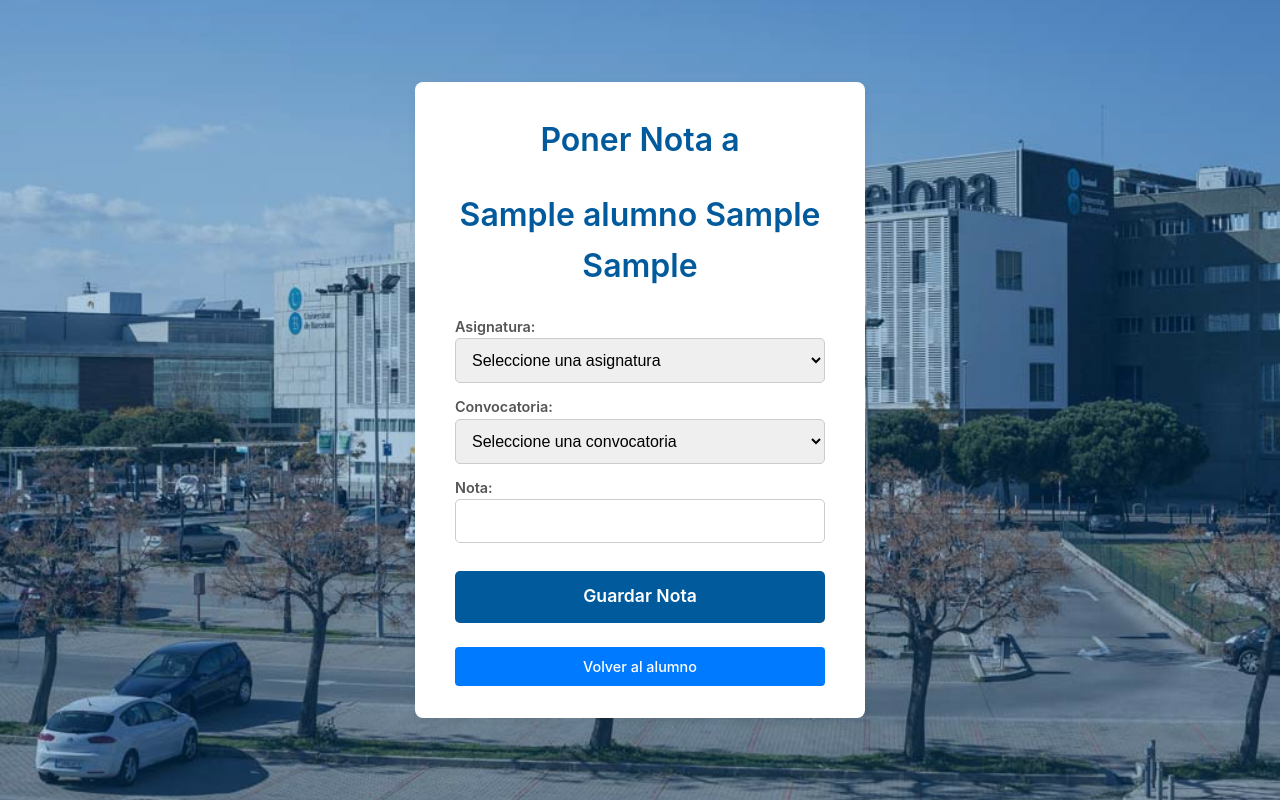
After one commit to MaksymDerezyuk/AdministracionEscuela, a PHP site: page /view/poner_nota.php?id=1 in a window 1280 px wide. The commit adds this page. Run offline with PHP 8.4, Linux system fonts and the light colour scheme; the visitor is signed in with stand-in values (Sample User, id 1); tables that the repository leaves empty hold one stand-in row (values such as "Sample post").

Commit message:
funcion de añadir nota a un alumno + validaciones php + funcionamiento correcto (solo falta js)

```diff
--- a/css/style.css
+++ b/css/style.css
@@ -164,7 +164,9 @@ a:hover {
 
 .formulario input[type="text"],
 .formulario input[type="password"],
-.formulario input[type="email"] {
+.formulario input[type="email"],
+.formulario select,
+.formulario input[type="number"] {
     width: 100%;
     padding: 0.75rem;
     border: 1px solid #ccc;
--- a/view/editar_alumno.php
+++ b/view/editar_alumno.php
@@ -83,7 +83,7 @@ try {
                 <div class="tarjeta tarjeta-wide">
                     <h1>Editar Alumno</h1>
 
-                    <form id="formularioEditar" action="../proc/proc_editar_alumno.php" method="post" autocomplete="off" class="formulario formulario-grid">
+                    <form id="formularioEditar" action="../proc/proc_editar_alumno.php" method="post" class="formulario formulario-grid">
                         <input type="hidden" name="id" value="<?php echo htmlspecialchars($alumno['id']); ?>">
 
                         <label>
--- /dev/null
+++ b/view/poner_nota.php
@@ -0,0 +1,110 @@
+<?php
+session_start();
+if (!isset($_SESSION['logeado']) || $_SESSION['logeado'] !== true) {
+    header('Location: ./login.php');
+    exit();
+}
+require_once '../conexion/connection.php';
+$profesor_id = $_SESSION['user_id'];
+$alumno_id = $_GET['id'];
+
+
+//comoprobar que el alumno este matriculado en alguna asignatura del profesor logueado
+$sql_check = "SELECT COUNT(*) FROM tbl_alumnos ta INNER JOIN tbl_matriculas tm
+    ON ta.id = tm.id_alumno
+    INNER JOIN tbl_grados tg ON tm.id_grado = tg.id
+    INNER JOIN tbl_asignaturas tas ON tg.id = tas.id_grado
+    INNER JOIN tbl_profesor_asignatura tpa ON tas.id = tpa.id_asignatura
+    WHERE ta.id = ? AND tpa.id_profesor = ?";
+$stmt_check = $conn->prepare($sql_check);
+$stmt_check->execute([$alumno_id, $profesor_id]);
+$alumno_count = $stmt_check->fetchColumn();
+if ($alumno_count == 0) {
+    header('Location: ./ver_alumno.php?id=' . urlencode($alumno_id) . '&error=No tienes permiso para poner nota a este alumno');
+    exit();
+}
+// Obtener el nombre del alumno
+$sql_alumno = "SELECT ta.nombre, ta.apellido1, ta.apellido2, tas.curso FROM tbl_alumnos ta INNER JOIN tbl_matriculas tm ON ta.id = tm.id_alumno INNER JOIN tbl_grados tg ON tm.id_grado=tg.id INNER JOIN tbl_asignaturas tas ON tg.id = tas.id_grado WHERE ta.id = ?";
+$stmt_alumno = $conn->prepare($sql_alumno);
+$stmt_alumno->execute([$alumno_id]);
+$alumno = $stmt_alumno->fetch(PDO::FETCH_ASSOC);
+
+$curso = $alumno['curso'];
+
+// Obtener las asignaturas asociadas al profesor logueado
+$sql_asignatura_profesor = "SELECT tas.id, tas.nombre FROM tbl_asignaturas tas INNER JOIN tbl_profesor_asignatura tpa ON tas.id = tpa.id_asignatura WHERE tpa.id_profesor = ?";
+$stmt = $conn->prepare($sql_asignatura_profesor);
+$stmt->execute([$profesor_id]);
+$asignaturas = $stmt->fetchAll(PDO::FETCH_ASSOC);
+
+// Obtener las convocatorias existentes
+$sql_notas = "SELECT DISTINCT convocatoria FROM tbl_notas";
+$stmt_notas = $conn->prepare($sql_notas);
+$stmt_notas->execute();
+$notas = $stmt_notas->fetchAll(PDO::FETCH_ASSOC);
+
+
+
+?>
+<!DOCTYPE html>
+<html lang="es">
+
+<head>
+    <meta charset="UTF-8">
+    <meta name="viewport" content="width=device-width, initial-scale=1.0">
+    <title>Poner Nota</title>
+    <link rel="stylesheet" href="../css/style.css">
+</head>
+
+<body>
+    <main class="contenedor">
+        <div class="auth-split">
+            <div class="auth-right">
+                <div class="tarjeta tarjeta-wide">
+                    <h1>Poner Nota a </h1>
+                    <h1><?php echo htmlspecialchars($alumno['nombre'] . ' ' . $alumno['apellido1'] . ' ' . $alumno['apellido2']); ?></h1>
+                    <form action="../proc/proc_insert_nota.php" method="post" class="formulario formulario-grid">
+                        <label>
+                            Asignatura:
+                            <select name="id_asignatura">
+                                <option value="">Seleccione una asignatura</option>
+                                <?php foreach ($asignaturas as $asignatura): ?>
+                                    <option value="<?php echo htmlspecialchars($asignatura['id']); ?>">
+                                        <?php echo htmlspecialchars($asignatura['nombre']); ?>
+                                    </option>
+                                <?php endforeach; ?>
+                            </select>
+                        </label>
+                        <label>
+                            Convocatoria:
+                            <select name="convocatoria">
+                                <option value="" selected disabled>Seleccione una convocatoria</option>
+                                <?php
+                                foreach ($notas as $nota) {
+                                    echo '<option value="' . htmlspecialchars($nota['convocatoria']) . '">' . htmlspecialchars($nota['convocatoria']) . '</option>';
+                                }
+                                ?>
+                            </select>
+                        </label>
+                        <label>
+                            Nota:
+                            <input type="number" id="nota" name="nota" step="0.01">
+                        </label>
+                        <input type="hidden" id="curso_alumno" name="curso_alumno" value="<?php echo htmlspecialchars($curso); ?>">
+                        <input type="hidden" id="id_alumno" name="id_alumno" value="<?php echo htmlspecialchars($alumno_id); ?>">
+
+                        <button type="submit" class="btn btn-primary">Guardar Nota</button>
+                        <?php
+                        if (isset($_GET['error'])) {
+                            echo '<p class="alerta alerta-error">' . htmlspecialchars($_GET['error']) . '</p>';
+                        }
+                        ?>
+                        <a href="./ver_alumno.php?id=<?php echo htmlspecialchars($alumno_id); ?>" class="btn btn-primary">Volver al alumno</a>
+                    </form>
+                </div>
+            </div>
+        </div>
+    </main>
+</body>
+
+</html>
--- a/view/ver_alumno.php
+++ b/view/ver_alumno.php
@@ -35,6 +35,9 @@ if (!isset($_SESSION['logeado']) || $_SESSION['logeado'] !== true) {
                         <p>Gestión de Alumnos y Notas</p>
                     </div>
                     <div>
+                        <?php if ($_SESSION['user_rol'] === 'profesor'): ?>
+                            <a class="btn btn-primary" href="./poner_nota.php?id=<?php echo htmlspecialchars($_GET['id']); ?>">Añadir nota</a>
+                        <?php endif; ?>
                         <a href="./proc/logout.php" class="btn btn-danger">Cerrar Sesión</a>
                     </div>
                 </div>
```
Also changed, not shown: proc/proc_insert_nota.php (added, +66 -0 lines).
